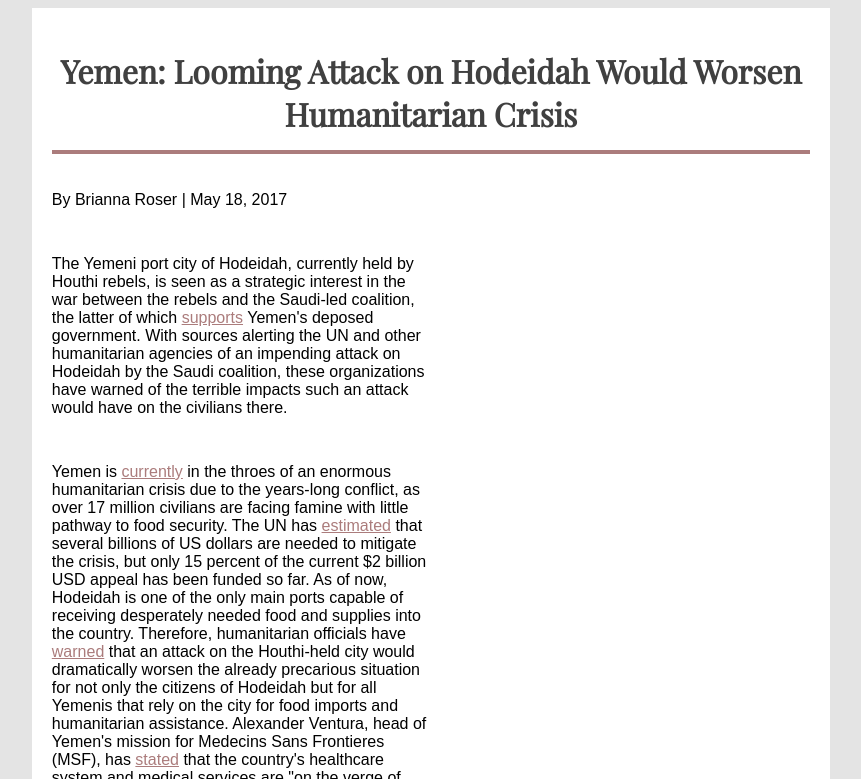
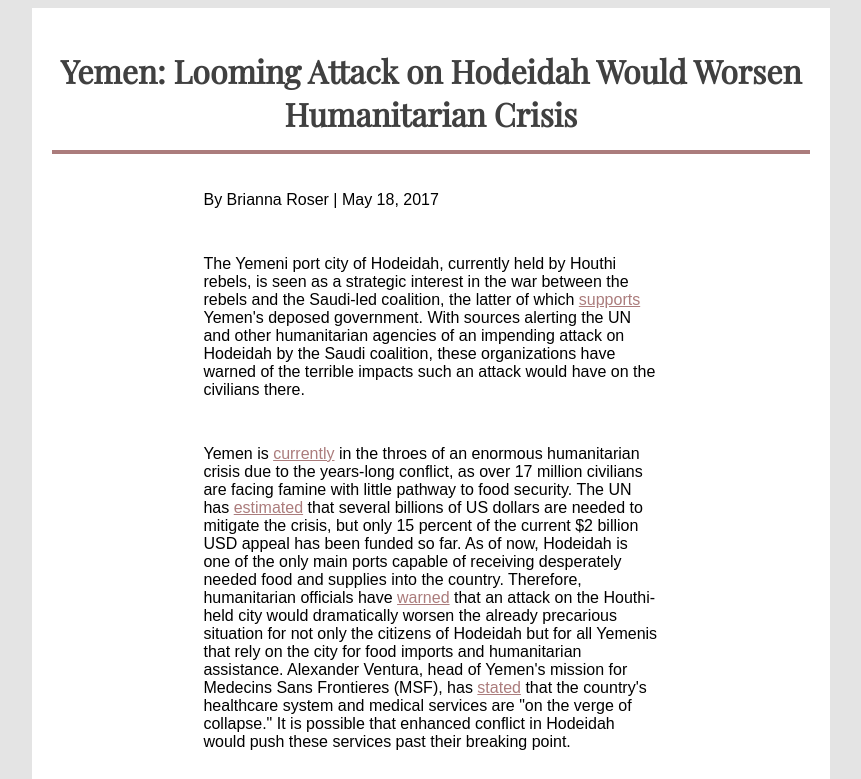
Before and after one commit to broser13/Blog-Post, a plain HTML site: page index.html in a window 1280 px wide. Shown: the top 779 px of the page, without its empty margins (209-1070 px from the left). Drawn offline with nearby package versions, Linux system fonts and the light colour scheme.

Commit message:
Update index.html

```diff
--- a/index.html
+++ b/index.html
@@ -31,7 +31,8 @@
       }
 
       .blogbody {
-        width: 50%;
+        width: 60%;
+        margin: auto;
       }
 
       p {
```
